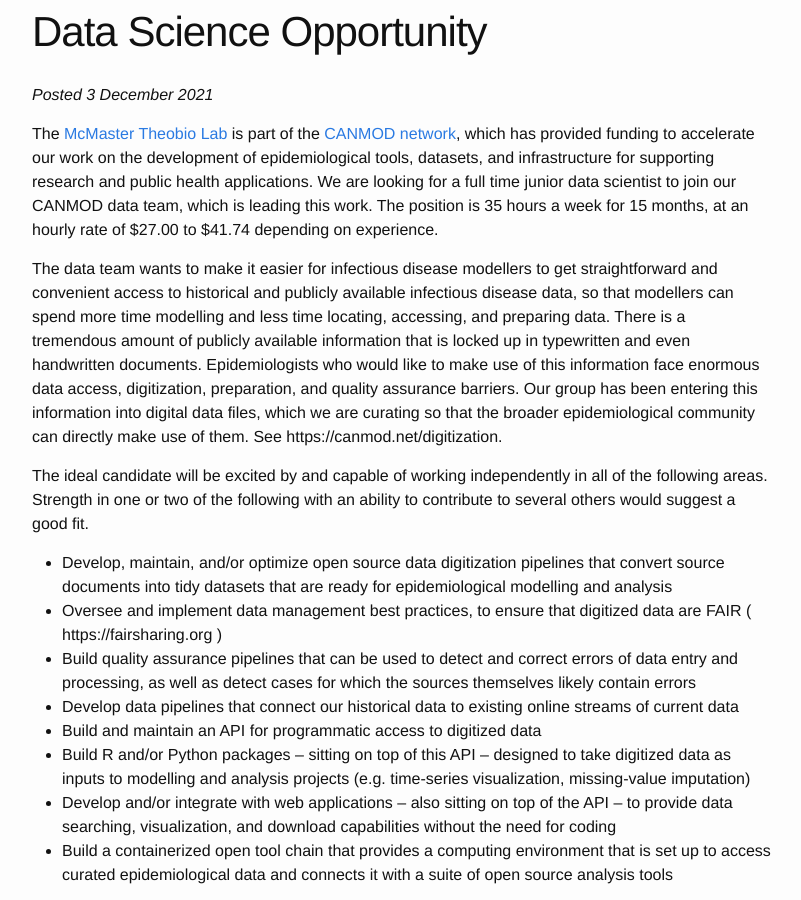
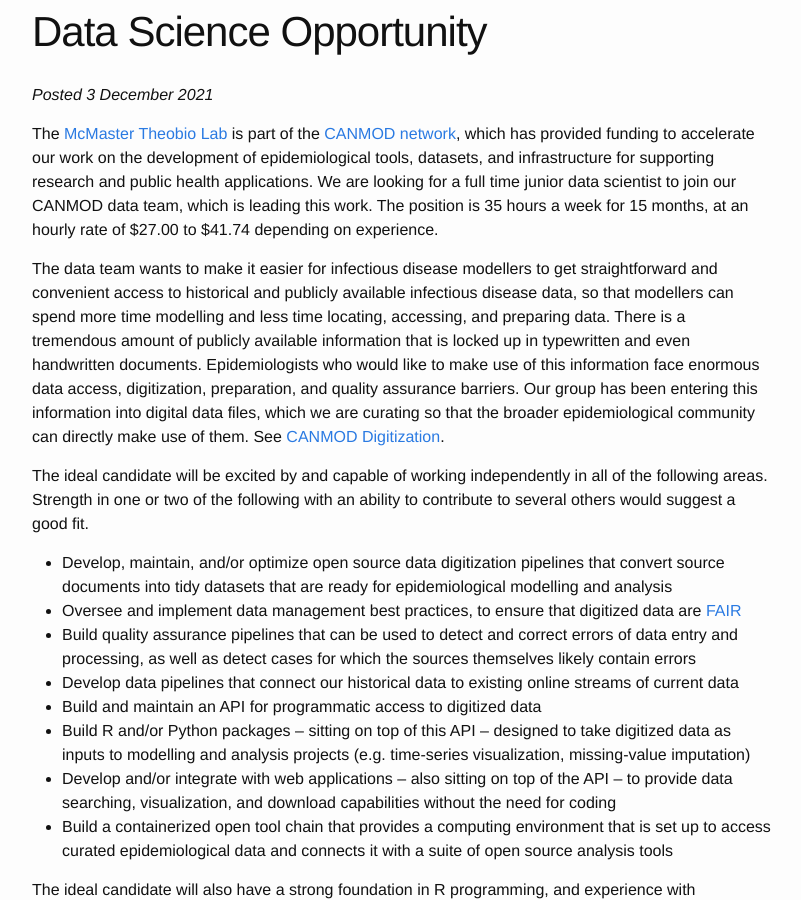
Before and after one commit to mac-theobio/mac-theobio.github.io, a Jekyll site: the page built from data-science.md, in a window 1280 px wide and 900 px high, scrolled down 290 px. Shown: the whole window, without its empty margins (238-1039 px from the left). Built offline with Jekyll 4.4.1, drawn with Linux system fonts in a browser that asks for light colours; some of the changed lines change nothing that is shown.

Commit message:
fix broken links

```diff
--- a/data-science.md
+++ b/data-science.md
@@ -7,12 +7,12 @@
 
 The [McMaster Theobio Lab](https://mac-theobio.github.io) is part of the [CANMOD network](https://canmod.net), which has provided funding to accelerate our work on the development of epidemiological tools, datasets, and infrastructure for supporting research and public health applications. We are looking for a full time junior data scientist to join our CANMOD data team, which is leading this work. The position is 35 hours a week for 15 months, at an hourly rate of $27.00 to $41.74 depending on experience.
 
-The data team wants to make it easier for infectious disease modellers to get straightforward and convenient access to historical and publicly available infectious disease data, so that modellers can spend more time modelling and less time locating, accessing, and preparing data. There is a tremendous amount of publicly available information that is locked up in typewritten and even handwritten documents. Epidemiologists who would like to make use of this information face enormous data access, digitization, preparation, and quality assurance barriers. Our group has been entering this information into digital data files, which we are curating so that the broader epidemiological community can directly make use of them. See https://canmod.net/digitization.
+The data team wants to make it easier for infectious disease modellers to get straightforward and convenient access to historical and publicly available infectious disease data, so that modellers can spend more time modelling and less time locating, accessing, and preparing data. There is a tremendous amount of publicly available information that is locked up in typewritten and even handwritten documents. Epidemiologists who would like to make use of this information face enormous data access, digitization, preparation, and quality assurance barriers. Our group has been entering this information into digital data files, which we are curating so that the broader epidemiological community can directly make use of them. See [CANMOD Digitization](https://canmod.net/digitization).
 
 The ideal candidate will be excited by and capable of working independently in all of the following areas. Strength in one or two of the following with an ability to contribute to several others would suggest a good fit.
 
 * Develop, maintain, and/or optimize open source data digitization pipelines that convert source documents into tidy datasets that are ready for epidemiological modelling and analysis
-* Oversee and implement data management best practices, to ensure that digitized data are FAIR ( https://fairsharing.org )
+* Oversee and implement data management best practices, to ensure that digitized data are [FAIR](https://fairsharing.org)
 * Build quality assurance pipelines that can be used to detect and correct errors of data entry and processing, as well as detect cases for which the sources themselves likely contain errors
 * Develop data pipelines that connect our historical data to existing online streams of current data
 * Build and maintain an API for programmatic access to digitized data
```
